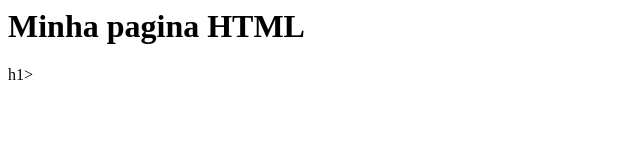
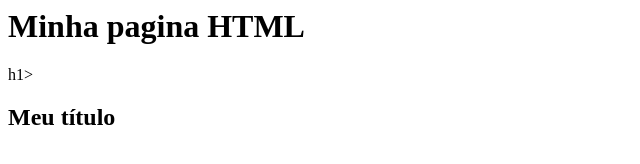
Before and after one commit to grazyelediniz/gama-no-github, a plain HTML site: page index.html in a window 1280 px wide. Shown: the whole page, without its empty margins (0-640 px from the left). Drawn offline with Linux system fonts and the light colour scheme.

Commit message:
arquivo index.html atualizado novamente

```diff
--- a/index.html
+++ b/index.html
@@ -1,5 +1,6 @@
 <html>
 <body>
 <h1> Minha pagina HTML </h1>h1>
+<h2> Meu título </h2>
 </body>
 </html>
```
